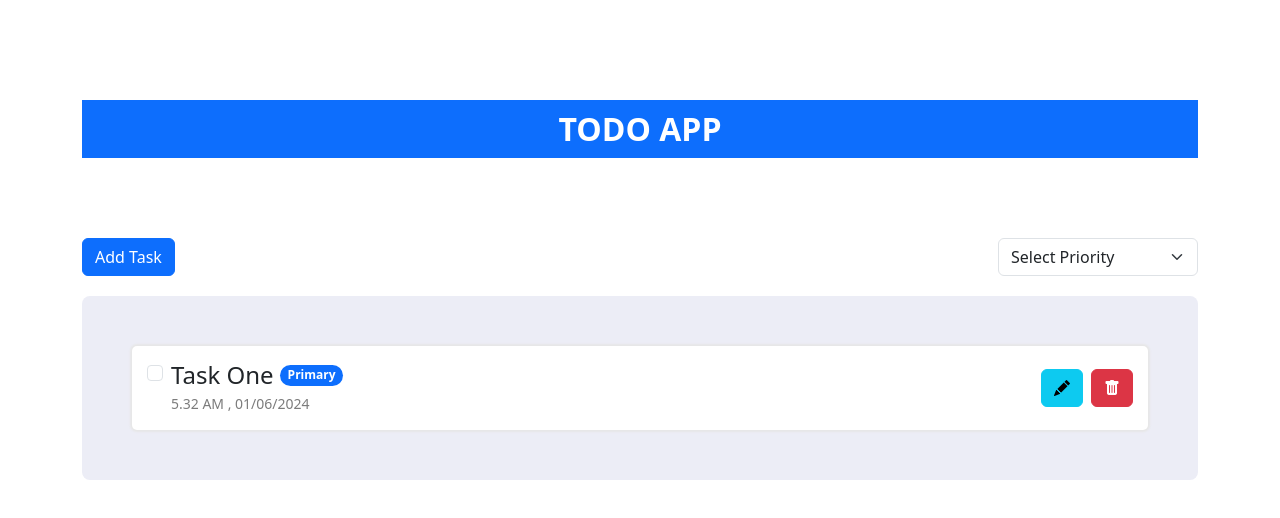
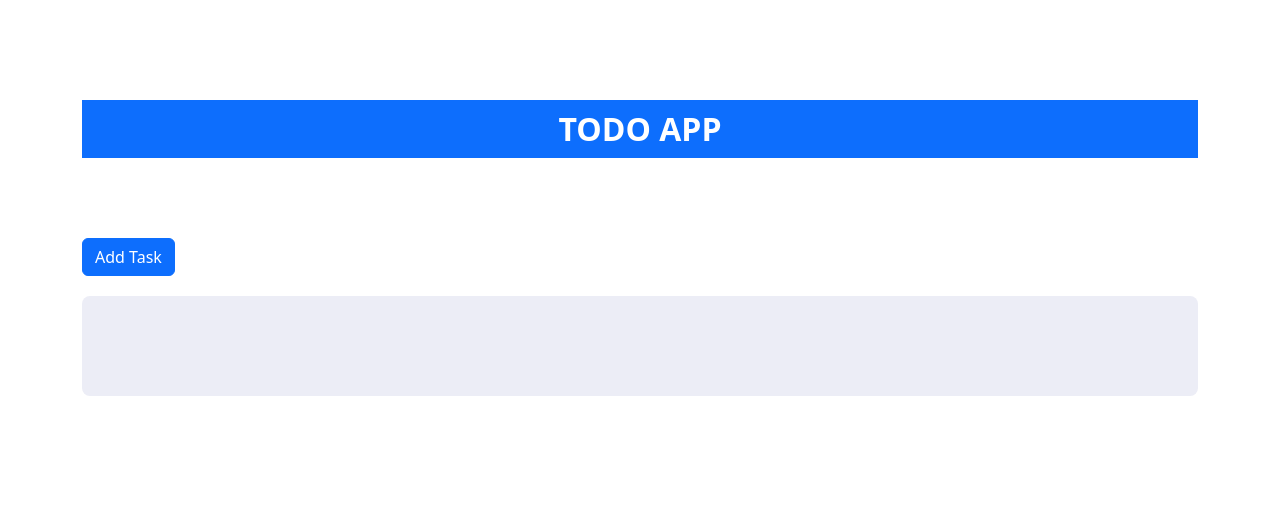
Before and after one commit to khaleed-saifullah/to-do-app-react, a React (Vite) app: page / in a window 1280 px wide. Shown: the top 518 px of the page. Built offline with nearby package versions, Linux system fonts and the light colour scheme.

Commit message:
implemented task add and complete

```diff
--- a/src/App.css
+++ b/src/App.css
@@ -48,11 +48,12 @@
 
 .task-list-details {
   display: flex;
-  align-items: flex-start;
+  align-items: center;
 }
 
 .task-list-details .form-check {
   margin-bottom: 0px !important;
+  min-height: 0;
 }
 
 .task-list-info > span {
@@ -62,12 +63,21 @@
   font-weight: 500;
 }
 
-.task-list-info h4 {
+.task-list-info p {
   margin-bottom: 0;
+  display: flex;
+  align-items: center;
 }
 
-.task-list-info h4 span {
+.task-list-info p span {
   font-size: 12px;
-  top: -5px;
-  position: relative;
+  text-transform: capitalize;
 }
+
+.task-name {
+  font-weight: 500;
+  font-size: 18px !important;
+}
+.task-name.complete {
+  text-decoration: line-through;
+}
--- a/src/components/AddEditModal.jsx
+++ b/src/components/AddEditModal.jsx
@@ -2,7 +2,9 @@ import { useState } from "react";
 import Button from "react-bootstrap/Button";
 import Modal from "react-bootstrap/Modal";
 
-function AddEditModal({ show, closeModal }) {
+function AddEditModal({ show, closeModal, addTask }) {
+  const [taskName, setTaskName] = useState("");
+  const [taskPriority, setTaskPriority] = useState("");
   return (
     <>
       <Modal show={show}>
@@ -16,15 +18,19 @@ function AddEditModal({ show, closeModal }) {
               type="text"
               className="form-control"
               placeholder="Task Name"
+              onChange={(e) => setTaskName(e.target.value)}
             />
           </div>
           <div className="mb-3">
             <label className="form-label">Priority</label>
-            <select className="form-select">
-              <option selected="">Select an option</option>
-              <option value={1}>Low</option>
-              <option value={2}>Medium</option>
-              <option value={2}>High</option>
+            <select
+              className="form-select"
+              onChange={(e) => setTaskPriority(e.target.value)}
+            >
+              <option>Select an option</option>
+              <option value="low">Low</option>
+              <option value="medium">Medium</option>
+              <option value="high">High</option>
             </select>
           </div>
         </Modal.Body>
@@ -32,7 +38,12 @@ function AddEditModal({ show, closeModal }) {
           <Button variant="secondary" onClick={closeModal}>
             Close
           </Button>
-          <Button variant="primary">Save Changes</Button>
+          <Button
+            variant="primary"
+            onClick={() => addTask(taskName, taskPriority)}
+          >
+            Add Task
+          </Button>
         </Modal.Footer>
       </Modal>
     </>
--- a/src/components/MainContent.jsx
+++ b/src/components/MainContent.jsx
@@ -1,9 +1,32 @@
-import { useState } from "react";
+import { useEffect, useState } from "react";
 import AddEditModal from "./AddEditModal";
 import Task from "./Task";
 
 const MainContent = () => {
   const [show, setShow] = useState(false);
+  const [taskList, setTaskList] = useState([]);
+
+  useEffect(() => {
+    if (show) {
+      setShow(false);
+    }
+  }, [taskList]);
+
+  function addTask(taskName, taskPriority) {
+    const newTaskList = [...taskList];
+    newTaskList.push({
+      name: taskName,
+      priority: taskPriority,
+      isComplete: false,
+    });
+    setTaskList(newTaskList);
+  }
+
+  function toggleComplete(index) {
+    const newTaskList = [...taskList];
+    newTaskList[index].isComplete = !newTaskList[index].isComplete;
+    setTaskList(newTaskList);
+  }
 
   return (
     <>
@@ -20,27 +43,44 @@ const MainContent = () => {
                 Add Task
               </button>
               {/*Add Task Modal */}
-              <AddEditModal show={show} closeModal={() => setShow(false)} />
+              <AddEditModal
+                show={show}
+                closeModal={() => setShow(false)}
+                addTask={addTask}
+              />
             </div>
             <div className="col-md-6">
-              <div className="tasks-header-filtering-option">
+              {/* <div className="tasks-header-filtering-option">
                 <select
                   className="form-select"
                   aria-label="Default select example"
                 >
-                  <option selected="">Select Priority</option>
+                  <option>Select Priority</option>
                   <option value={1}>Low</option>
                   <option value={2}>Medium</option>
                   <option value={2}>High</option>
                 </select>
-              </div>
+              </div> */}
             </div>
           </div>
         </div>
         <div className="row">
           <div className="col-md-12">
             <div className="task-lists-wrapper">
-              <Task />
+              {taskList.map((item, index) => {
+                return (
+                  <Task
+                    key={index}
+                    taskName={item.name}
+                    taskPriority={item.priority}
+                    isComplete={item.isComplete}
+                    taskIndex={index}
+                    toggleComplete={toggleComplete}
+                    // itemDelete={() => deleteItem(index)}
+                    // itemEdit={() => editItem(index)}
+                  />
+                );
+              })}
             </div>
           </div>
         </div>
--- a/src/components/Task.jsx
+++ b/src/components/Task.jsx
@@ -1,4 +1,12 @@
-const Task = () => {
+const Task = ({
+  taskName,
+  taskPriority,
+  isComplete,
+  itemDelete,
+  itemEdit,
+  taskIndex,
+  toggleComplete,
+}) => {
   return (
     <div>
       <div className="task-list">
@@ -9,88 +17,36 @@ const Task = () => {
               type="checkbox"
               defaultValue=""
               id="flexCheckChecked"
+              defaultChecked={isComplete}
+              onChange={() => toggleComplete(taskIndex)}
             />
           </div>
           <div className="task-list-info">
-            <h4>
-              Task One{" "}
-              <span className="badge rounded-pill text-bg-primary">
-                Primary
+            <p>
+              <span className={isComplete ? "task-name complete" : "task-name"}>
+                {taskName}
               </span>
-            </h4>
-            <span>5.32 AM , 01/06/2024</span>
+              <span
+                className={
+                  taskPriority == "low"
+                    ? "badge rounded-pill ms-2 text-bg-primary"
+                    : taskPriority == "medium"
+                    ? "badge rounded-pill ms-2 text-bg-secondary"
+                    : "badge rounded-pill ms-2 text-bg-danger"
+                }
+              >
+                {taskPriority}
+              </span>
+            </p>
           </div>
         </div>
         <div className="task-list-action">
-          <button
-            className="btn btn-info me-2"
-            data-bs-toggle="modal"
-            data-bs-target="#editTaskModal"
-          >
+          <button className="btn btn-info me-2" onClick={itemEdit}>
             <i className="bi bi-pencil-fill" />
           </button>
-          <button
-            className="btn btn-danger"
-            data-bs-toggle="modal"
-            data-bs-target="#deleteTaskModal"
-          >
+          <button className="btn btn-danger" onClick={itemDelete}>
             <i className="bi bi-trash-fill" />
           </button>
-          {/* Edit Task Modal */}
-          <div
-            className="modal fade"
-            id="editTaskModal"
-            tabIndex={-1}
-            aria-labelledby="editTaskModalLabel"
-            aria-hidden="true"
-          >
-            <div className="modal-dialog modal-dialog-centered">
-              <div className="modal-content">
-                <div className="modal-header">
-                  <h1 className="modal-title fs-5" id="exampleModalLabel">
-                    Edit task
-                  </h1>
-                  <button
-                    type="button"
-                    className="btn-close"
-                    data-bs-dismiss="modal"
-                    aria-label="Close"
-                  />
-                </div>
-                <div className="modal-body">
-                  <div className="mb-3">
-                    <label className="form-label">Task Name</label>
-                    <input
-                      type="text"
-                      className="form-control"
-                      placeholder="Task Name"
-                    />
-                  </div>
-                  <div className="mb-3">
-                    <label className="form-label">Priority</label>
-                    <select className="form-select">
-                      <option selected="">Select an option</option>
-                      <option value={1}>Low</option>
-                      <option value={2}>Medium</option>
-                      <option value={2}>High</option>
-                    </select>
-                  </div>
-                </div>
-                <div className="modal-footer">
-                  <button
-                    type="button"
-                    className="btn btn-secondary"
-                    data-bs-dismiss="modal"
-                  >
-                    Close
-                  </button>
-                  <button type="button" className="btn btn-primary">
-                    Save changes
-                  </button>
-                </div>
-              </div>
-            </div>
-          </div>
           {/* Delete Task Modal */}
           <div
             className="modal fade"
```
